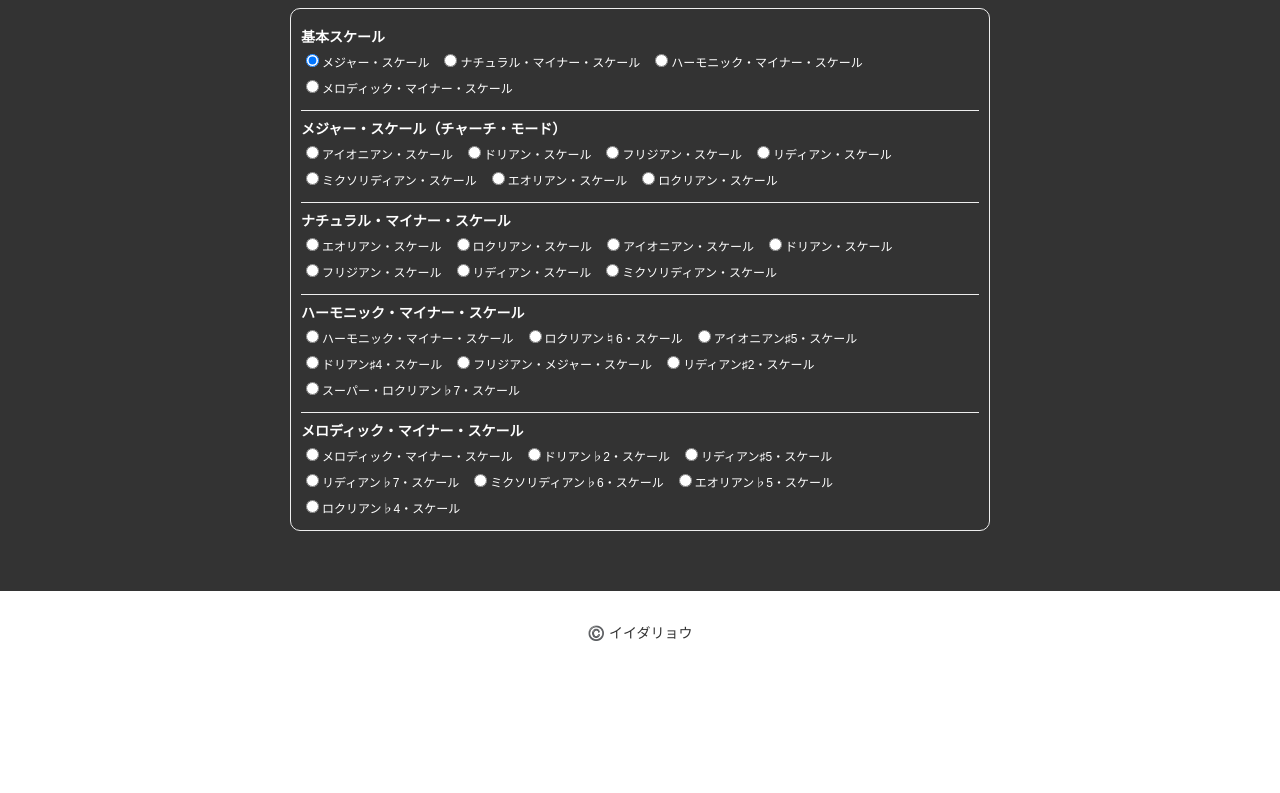
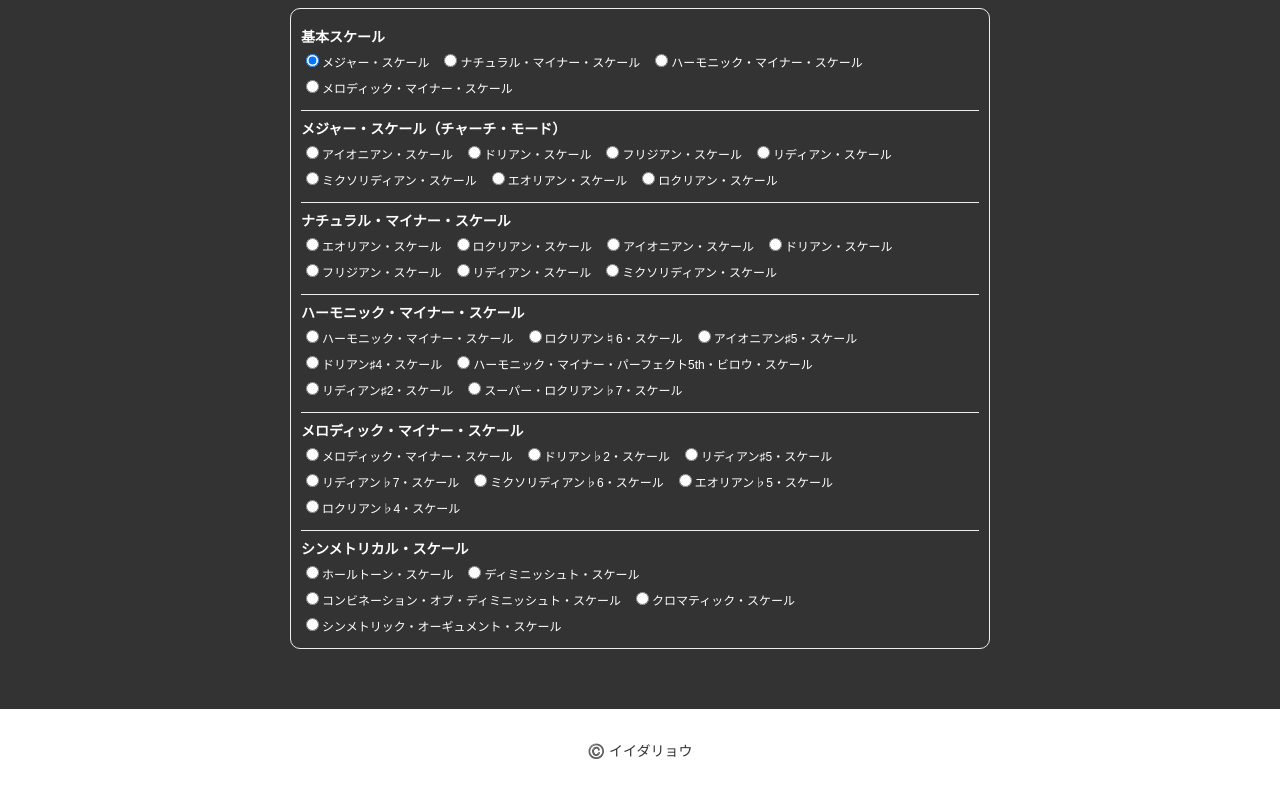
Before and after one commit to ryo-i/scale-player, a Next.js app: page / in a window 1280 px wide. Shown: the part 521-1314 px from the top of the page. Before the commit the page ends 1196 px from the top, so only its background shows below. Built offline with nearby package versions, Linux system fonts and the light colour scheme.

Commit message:
シンメトリカル・スケールを追加 #3

```diff
--- a/components/Inner.tsx
+++ b/components/Inner.tsx
@@ -413,6 +413,13 @@ function Inner() {
                 defaultChecked={val.defaultChecked || null} />{val.scaleName}</label></dd>
               )}
             </dl>
+            <dl id="symmetrical_scale">
+              <dt>シンメトリカル・スケール</dt>
+              {inner.scaleTypeButtons.symmetricalScale.map((val: scaleTypeButtons) =>
+                <dd><label key={val.scaleName}><input key={val.scaleName} type="radio" name="scale_type" value={val.scaleValue}  data-scale-name={val.scaleName} onChange={scaleTypeSelect}
+                defaultChecked={val.defaultChecked || null} />{val.scaleName}</label></dd>
+              )}
+            </dl>
           </div>
         </div>
       </CoadPlayer>
--- a/data/data.json
+++ b/data/data.json
@@ -106,7 +106,7 @@
             "scaleKeys": [1, 3, 4, 7, 8, 10, 11, 13]
           },
           {
-            "scaleValue": "phrigian_major_scale",
+            "scaleValue": "harmonic_minor_perfect_5th_below_scale",
             "scaleKeys": [1, 2, 5, 6, 8, 9, 11, 13]
           },
           {
@@ -140,6 +140,26 @@
           {
             "scaleValue": "locrian_f4_scale",
             "scaleKeys": [1, 2, 4, 5, 7, 9, 11, 13]
+          },
+          {
+            "scaleValue": "whole_tone_scale",
+            "scaleKeys": [1, 3, 5, 7, 9, 11, 13]
+          },
+          {
+            "scaleValue": "diminished_scale",
+            "scaleKeys": [1, 3, 4, 6, 7, 9, 10, 12, 13]
+          },
+          {
+            "scaleValue": "combination_of_diminished_scale",
+            "scaleKeys": [1, 2, 4, 5, 7, 8, 10, 11, 13]
+          },
+          {
+            "scaleValue": "chromatic_scale",
+            "scaleKeys": [1, 2, 3, 4, 5, 6, 7, 8, 9, 10, 11, 12, 13]
+          },
+          {
+            "scaleValue": "symmetric_augment_scale",
+            "scaleKeys": [1, 4, 5, 8, 9, 12, 13]
           }
       ],
       "keyTypeButtons": [
@@ -254,8 +274,8 @@
             "scaleName": "ドリアン♯4・スケール"
           },
           {
-            "scaleValue": "phrigian_major_scale",
-            "scaleName": "フリジアン・メジャー・スケール"
+            "scaleValue": "harmonic_minor_perfect_5th_below_scale",
+            "scaleName": "ハーモニック・マイナー・パーフェクト5th・ビロウ・スケール"
           },
           {
             "scaleValue": "lydian_s2_scale",
@@ -295,6 +315,28 @@
             "scaleValue": "locrian_f4_scale",
             "scaleName": "ロクリアン♭4・スケール"
           }
+        ],
+        "symmetricalScale" :[
+          {
+            "scaleValue": "whole_tone_scale",
+            "scaleName": "ホールトーン・スケール"
+          },
+          {
+            "scaleValue": "diminished_scale",
+            "scaleName": "ディミニッシュト・スケール"
+          },
+          {
+            "scaleValue": "combination_of_diminished_scale",
+            "scaleName": "コンビネーション・オブ・ディミニッシュト・スケール"
+          },
+          {
+            "scaleValue": "chromatic_scale",
+            "scaleName": "クロマティック・スケール"
+          },
+          {
+            "scaleValue": "symmetric_augment_scale",
+            "scaleName": "シンメトリック・オーギュメント・スケール"
+          }
         ]
       }
     },
```
Also changed, not shown: 1 other file (tests, documents, lock files or other folders).
